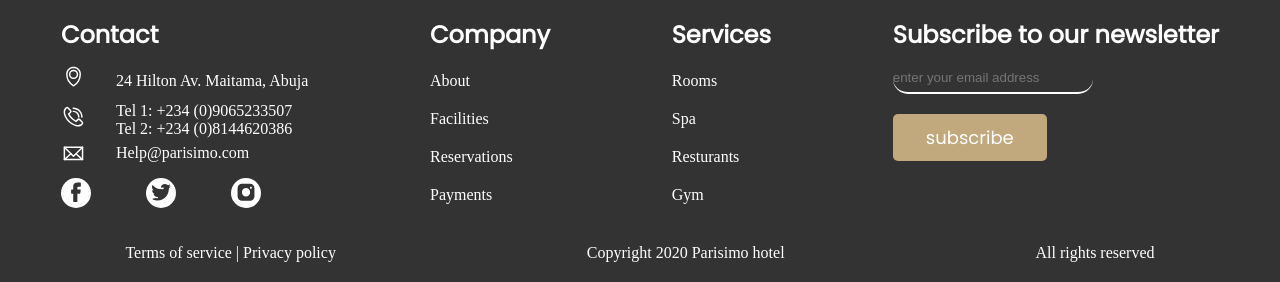
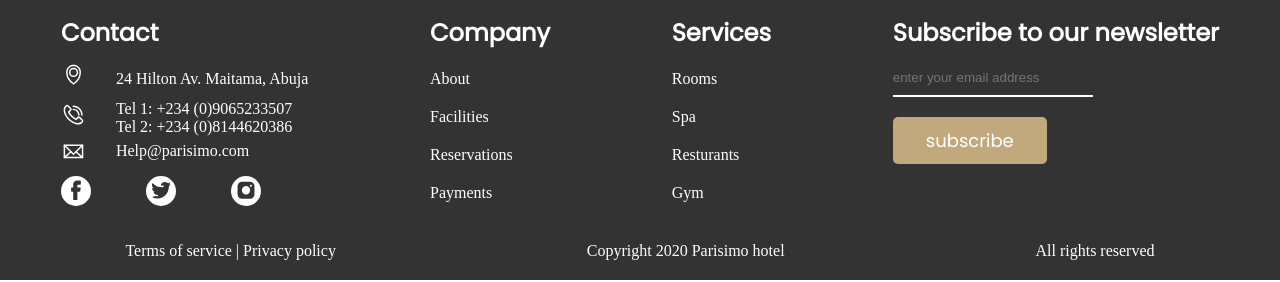
Before and after one commit to hngi/Team-Incredible-FE-Hotel-Logic, a plain HTML site: page rooms.html in a window 1280 px wide. Shown: the part 2154-2436 px from the top of the page. Drawn offline with Linux system fonts and the light colour scheme; a web font is replaced by a local one.

Commit message:
fix subscriber email

```diff
--- a/style/footer.style.css
+++ b/style/footer.style.css
@@ -90,6 +90,7 @@ margin-top:20px;
     color:white;
     transition: 1s;
     margin-top: 10px;
+    padding: 10px 0;
 }
 #footer-email{
     text-decoration: none;
@@ -99,6 +100,7 @@ margin-top:20px;
     color:white;
     transition: 1s;
     margin-top: 10px;
+    padding: 10px 0;
     border: 0;
     outline: 0;
     background: transparent;
--- a/style/rooms.css
+++ b/style/rooms.css
@@ -24,12 +24,6 @@ label{
   color: #777777;
   font-weight: normal;
   font-size: smaller;
-}
-
-input, select{
-  border: 1px solid #33333312;
-  border-radius: 15px;
-  height: 2rem;
 }
 
 .search {
```
Also changed, not shown: rooms.html (+0 -9 lines).
